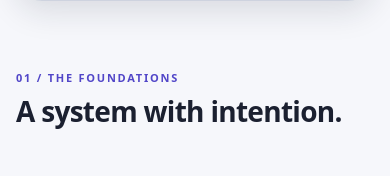
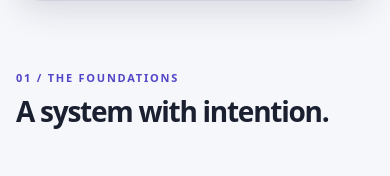
Before and after one commit to GoreeCloud/gc-ui, a website with bundled scripts: page lab/index.html in a window 390 px wide. Shown: the part 1211-1387 px from the top of the page. Built offline with nearby package versions, Linux system fonts and the light colour scheme.

Commit message:
polish(typography): avoid orphan punctuation in 400%-text mobile titles

```diff
--- a/lab/lab.css
+++ b/lab/lab.css
@@ -227,8 +227,9 @@
     position:static;
   }
   .gc-lab-section-head :is(h2,h3) {
-    font-size:clamp(28px,calc(.75rem + 12px),76px);
+    font-size:clamp(28px,calc(.65rem + 12px),72px);
     line-height:1.13;
+    letter-spacing:-.045em;
     text-wrap:balance;
   }
   .gc-lab-hero h1 {
```
